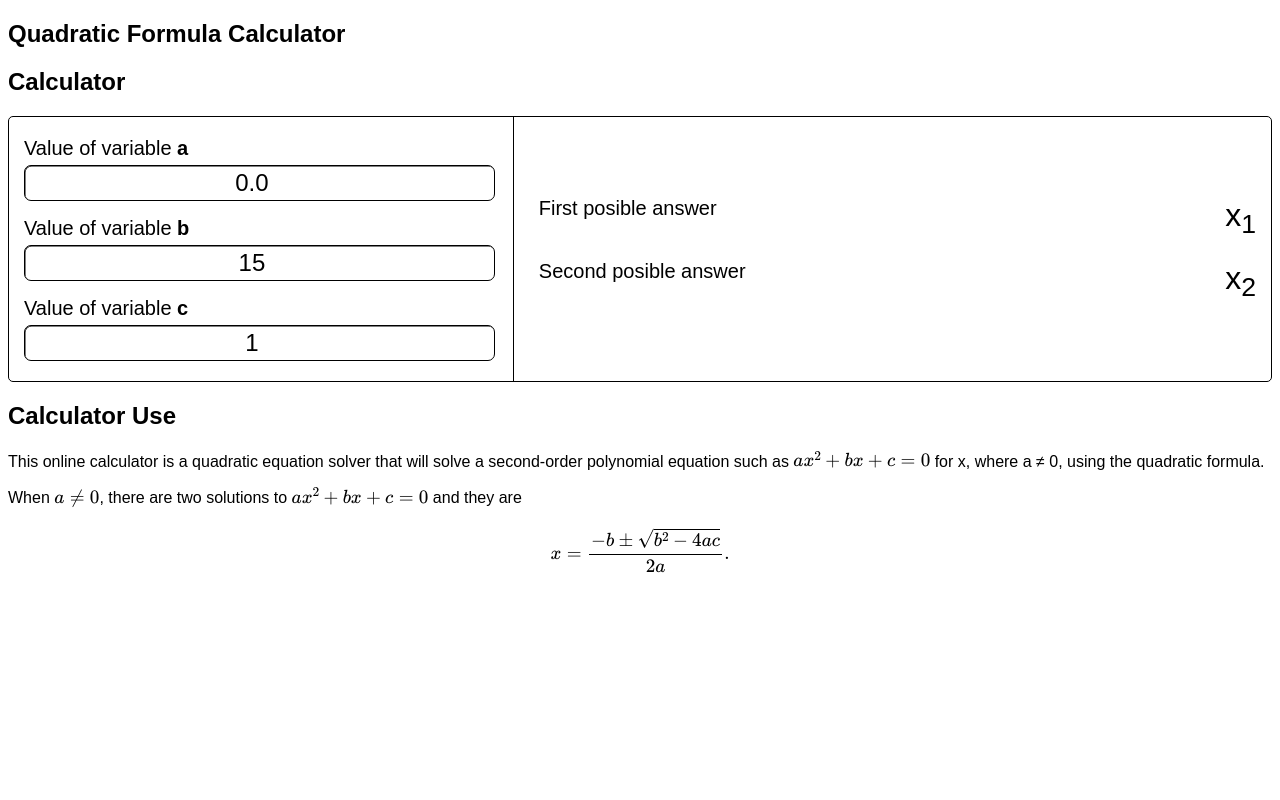
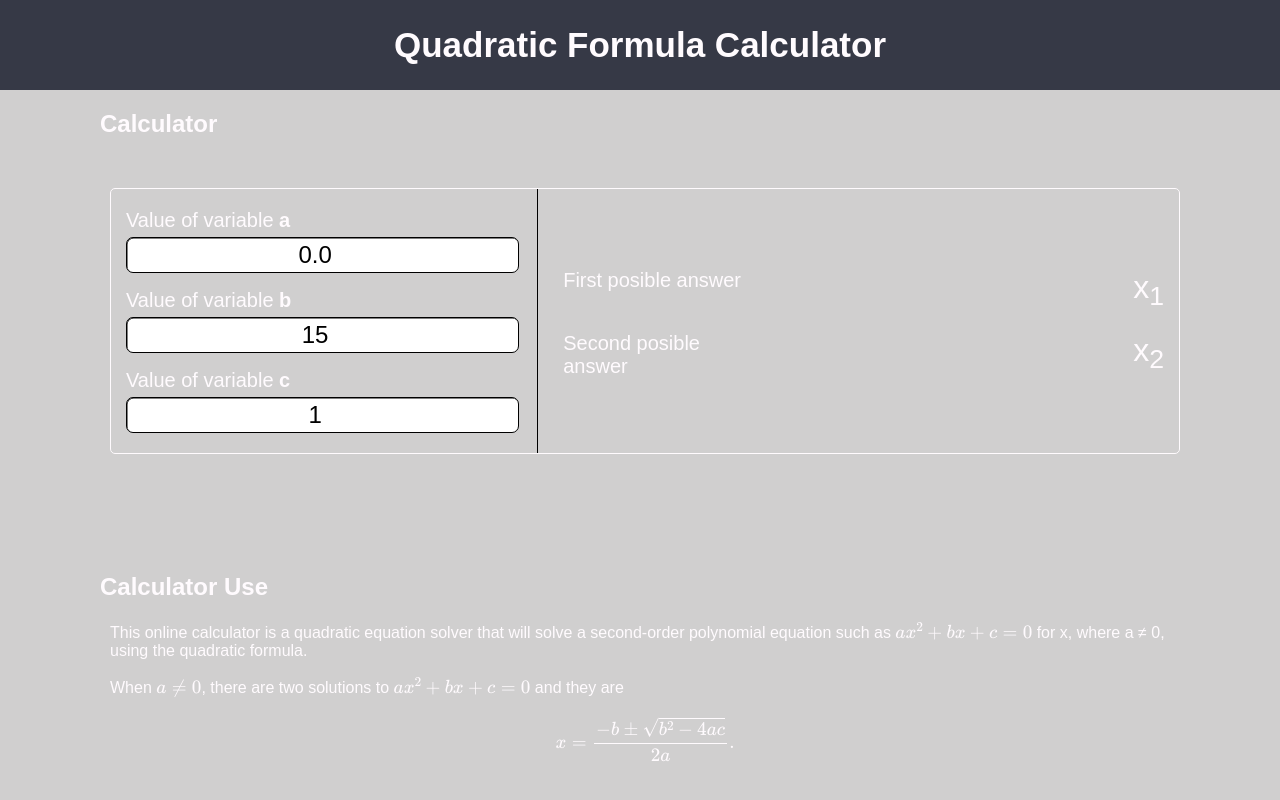
Before and after one commit to sicaramacuya/custom-calculator-web, a plain HTML site: page index.html in a window 1280 px wide. Drawn offline with nearby package versions, Linux system fonts and the light colour scheme.

Commit message:
styles completed

```diff
--- a/index.html
+++ b/index.html
@@ -4,6 +4,7 @@
         <title>Quadratic Formula Calculator</title>
         <link rel="stylesheet" href="./resources/css/styles.css">
     </head>
+
     <body>
         <section id="global-title-section">
             <div id="global-title-container">
@@ -12,16 +13,12 @@
         </section>
 
         <!-- ----------------------------------------------------------- -->
+        <div id="calculator-title-text-container">
+            <h2 id="calculator-title-text">Calculator</h2>
+        </div>
 
-
-        <section id="calculator-title-section">
-            <div id="calculator-title-container">
-                <h2 id="calculator-title-text">Calculator</h2>
-            </div>
-
+        <section id="calculator-title-section" class="sections-without-title">
             <!-- ---------------------------- -->
-
-
             <div id="calculator-content-container">
                 <!-- START: REUSING MARKUP FROM TIP CALCULATOR -->
                 <div id="main-rectangle-workplace">
@@ -77,7 +74,7 @@
 
         <!-- ----------------------------------------------------------- -->
 
-        <section id="calculator-use-section">
+        <section id="calculator-use-section" class="sections-without-title">
             <div id="calculator-use-title-container">
                 <h2 id="calculator-use-title-text">Calculator Use</h2>
             </div>
@@ -101,5 +98,6 @@
         <script id="MathJax-script" async
                 src="https://cdn.jsdelivr.net/npm/mathjax@3/es5/tex-mml-chtml.js">
         </script>
+        <script src='./resources/js/scripts.js' type="module"></script>
     </body>
 </html>
--- a/resources/css/styles.css
+++ b/resources/css/styles.css
@@ -1,6 +1,10 @@
 body {
-    color: black;
+    color: #FFFBFE;
+    background-color: #D0CFCF;
     font-family: Arial, Helvetica, sans-serif;
+    display: flex;
+    flex-direction: column;
+    margin: 0;
 }
 
 #main-rectangle-workplace {
@@ -133,3 +137,58 @@ body {
     text-align: center;
     width: 100%;
 }
+
+/* ------------------------------ contente above is for the calculator card ------------------------------ */
+
+.sections-without-title {
+    width: auto;
+    height: 340px;
+    padding-left: 100px;
+    padding-right: 100px;
+    padding-bottom: 25px;
+}
+
+#global-title-section {
+    display: flex;
+    align-items: center;
+    justify-content: center;
+    background-color: #363946;
+    height: 70px;
+    padding: 10px;
+}
+
+/* #global-title-container {
+} */
+
+#global-title-text {
+    font-weight: 900;
+    font-size: 35px;
+}
+
+#calculator-title-text-container {
+    background-color: #D0CFCF;
+    padding-left: 100px;
+}
+
+.sticky {
+    position: fixed;
+    top: 0;
+    width: 100%;
+    padding-left: 100px;
+}
+
+.sticky + #calculator-title-section {
+    padding-top: 100px;
+}
+
+#calculator-title-section {
+    padding-top: 30px;
+}
+
+#calculator-content-container {
+    padding-left: 10px;
+}
+
+#calculator-use-paragraph-container {
+    padding-left: 10px;
+}
--- /dev/null
+++ b/resources/js/scripts.js
@@ -0,0 +1,20 @@
+
+// When the user scrolls the page, execute myFunction
+window.onscroll = function() {myFunction()};
+
+// Get the navbar
+var calculatorText = document.getElementById("calculator-title-text-container");
+
+// Get the offset position of the navbar
+var sticky = calculatorText.offsetTop;
+
+// Add the sticky class to the navbar when you reach its scroll position. Remove "sticky" when you leave the scroll position
+function myFunction() {
+  if (window.pageYOffset >= sticky) {
+    calculatorText.classList.add("sticky")
+  } else {
+    calculatorText.classList.remove("sticky");
+  }
+}
+
+// ----------------------------------------------------------------
```
